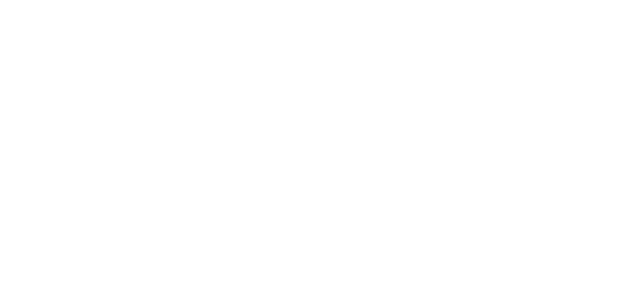
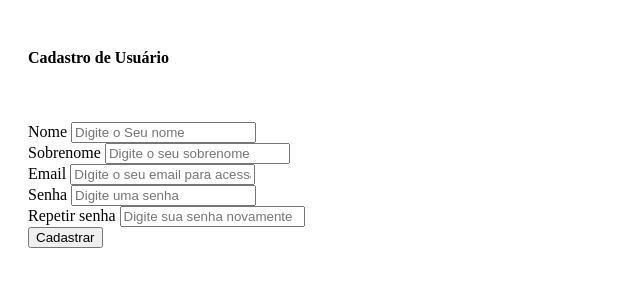
Before and after one commit to Lsancheta/SistemaEstoque, a PHP site: page /cadastrar_usuario_externo.php in a window 1280 px wide. Before the commit the part shown is empty. Shown: the top 300 px of the page, without its empty margins (0-640 px from the left). Run offline with PHP 8.4, Linux system fonts and the light colour scheme; some libraries are stand-ins or nearby versions.

Commit message:
Update cadastrar_usuario_externo.php

```diff
--- a/sistema-estoque/cadastrar_usuario_externo.php
+++ b/sistema-estoque/cadastrar_usuario_externo.php
@@ -5,8 +5,47 @@
     <body>
         <div class="container" style="padding:20px; max-width:800px;">
             <form action="inserir_usuario_externo.php" method="POST">
-                <h4></h4>
+                <h4 style="padding:0 0 20px 0; margin-bottom:35px;" class="border-bottom">Cadastro de Usuário</h4>
+                <div class="form-group">
+                    <label>Nome</label>
+                    <input type="text" class="form-control" name="nome" placeholder="Digite o Seu nome" autocomplete="off"/>
+                </div>
+                <div class="form-group">
+                    <label>Sobrenome</label>
+                    <input type="text" class="form-control" name="sobrenome" placeholder="Digite o seu sobrenome" />
+                </div>
+                <div class="form-group">
+                    <label>Email</label>
+                    <input type="email" class="form-control" name="email" placeholder="DIgite o seu email para acessar o sistema" />
+                </div>
+                <div class="form-group">
+                    <label>Senha</label>
+                    <input type="password" class="form-control" name="senha" id="senha" placeholder="Digite uma senha"/>
+                </div>
+
+                <div class="form-group">
+                    <label for="">Repetir senha</label>
+                    <input type="password" class="form-control" id="senha2" name="senha2"
+                    placeholder="Digite sua senha novamente" oninput="validaSenha(this)" />
+                    <small style="display:none"id="msg-erro">A senha precisa ser igual a senha digita acima</small>
+                </div>
+                <button class="btn btn-sucess btn-sm btn-block">Cadastrar</button>
             </form>
         </div>
+
+        <?php include_once("util/footer.php");?>
+
+        <script>
+            function validaSenha(input){
+                inf (input.value != document.getElementById('senha').value){
+                    input.setCustomValidity('Repita a senha corretamente!');
+                    document.getElementById('msg-erro').style.display="block";
+                }else{
+                    input.setCustomValidity('');
+                    document.getElementById('msg-erro').style.display="none";
+                }
+
+            }
+        </script>
     </body>
 </html>
```
